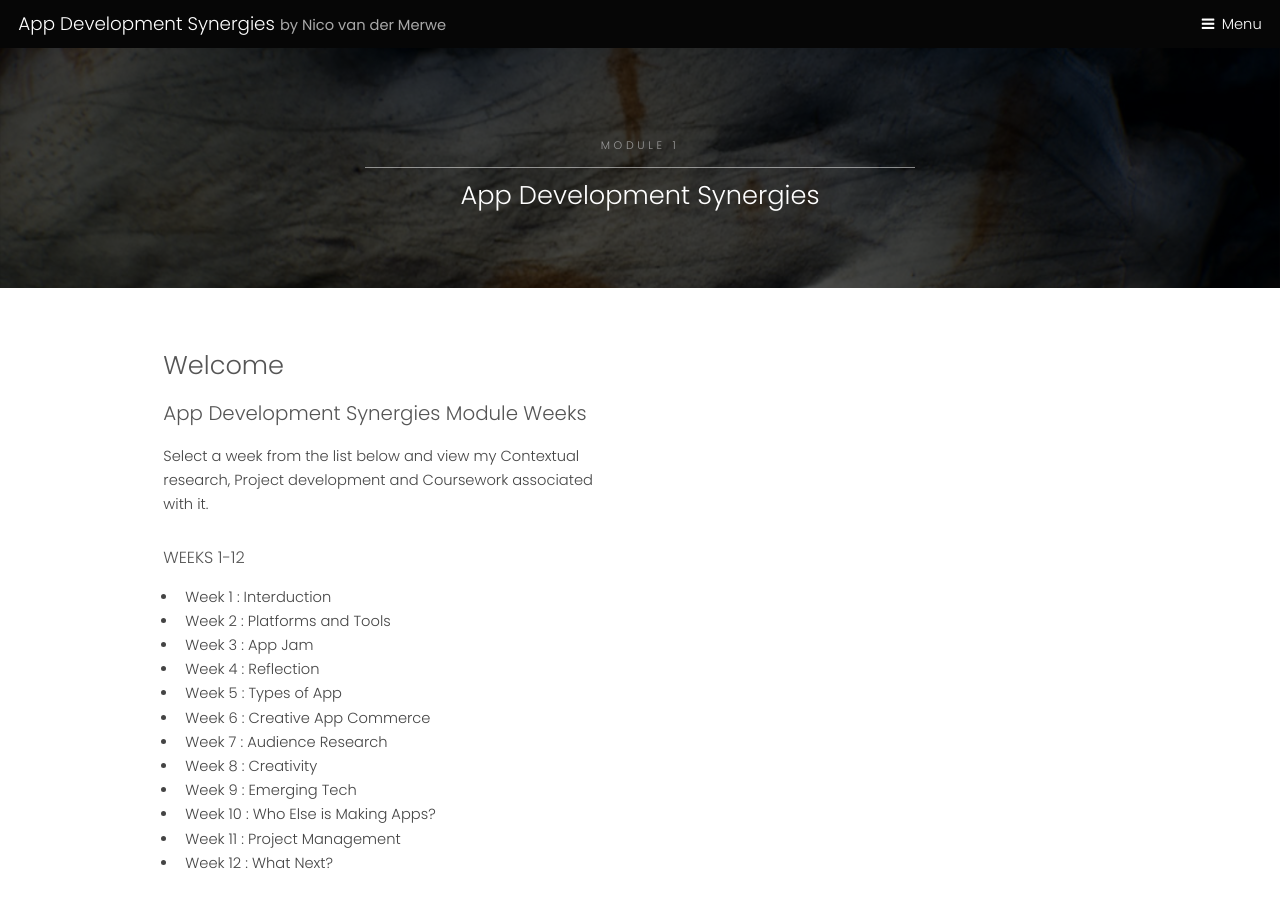
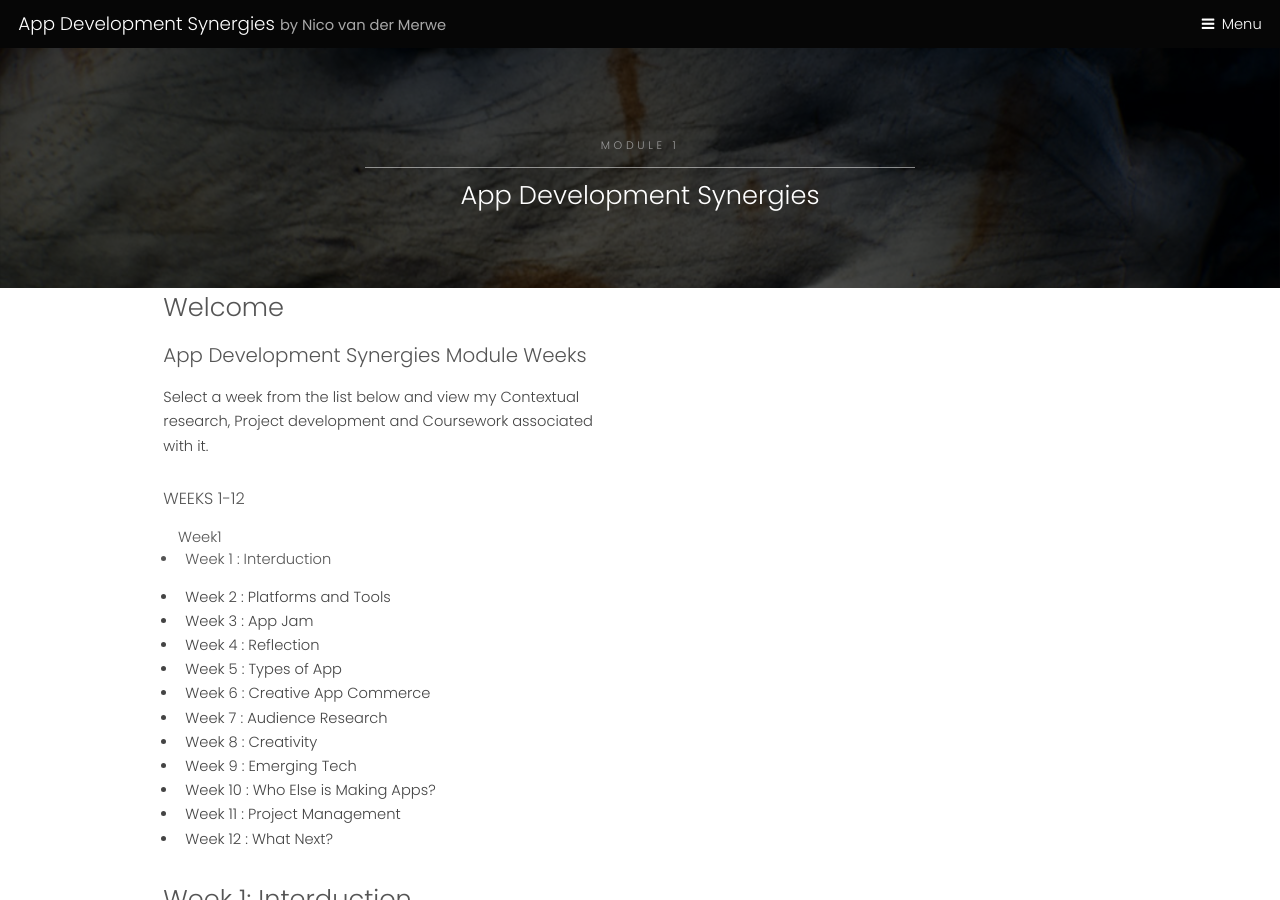
Before and after one commit to NicoVDMerweCRJ/NicoVDMerweCRJ.github.io, a Jekyll site: the page appdevelopmentsynergies.html, which Jekyll copies as it is, in a window 1280 px wide and 900 px high. Built offline with Jekyll 4.4.1, drawn with Linux system fonts in a browser that asks for light colours.

Commit message:
Update appdevelopmentsynergies.html

```diff
--- a/appdevelopmentsynergies.html
+++ b/appdevelopmentsynergies.html
@@ -32,9 +32,8 @@
 				</div>
 			</section>
 
-		<!-- Main -->
-			<div id="main" class="container">
-
+		<!-- Intro -->
+			<div id="Intro" class="container">
 				<!-- Elements -->
 					<h2 id="elements">Welcome</h2>
 					<div class="row 200%">
@@ -46,7 +45,7 @@
 							<h4>WEEKS 1-12</h4>
 
 							<ul>
-								<li>Week 1 : Interduction</li>
+								<h1><a href="#">Week1</a><li>Week 1 : Interduction</li></h1>
 								<li>Week 2 : Platforms and Tools</li>
 								<li>Week 3 : App Jam</li>
 								<li>Week 4 : Reflection</li>
@@ -59,6 +58,15 @@
 								<li>Week 11 : Project Management</li>
 								<li>Week 12 : What Next?</li>
 							</ul>
+						</div>
+					</div>
+			</div>
+
+		<!-- Week 1 -->
+			<div id="Week1" class="container">
+				<!-- Elements -->
+					<div class="row 200%">
+						<div class="6u 12u$(medium)">
 
 							<h2>Week 1: Interduction</h2>
 
```
